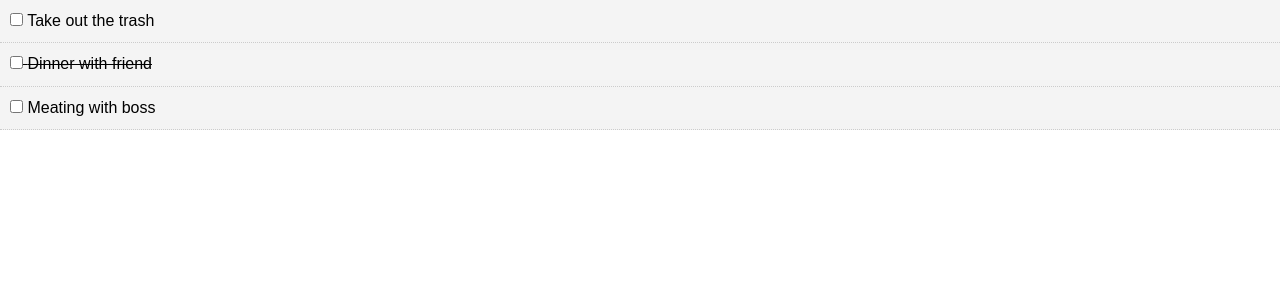
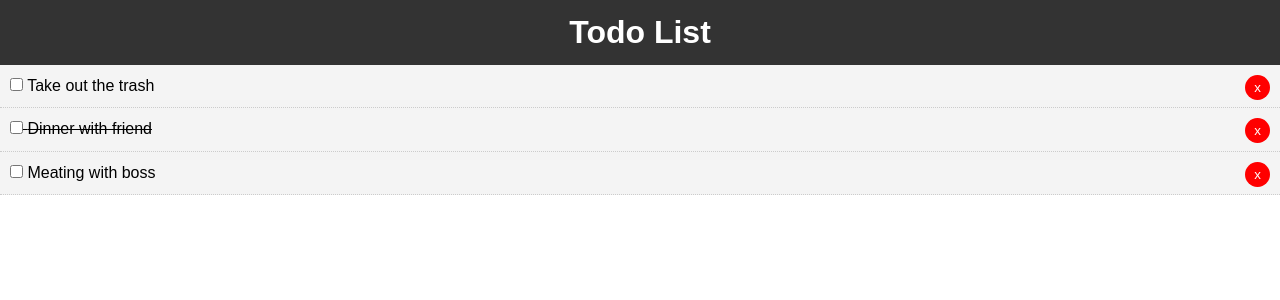
Before and after one commit to anuragsingh228/Todo-React, a React (Create React App) app: page / in a window 1280 px wide. Shown: the top 300 px of the page. Built offline with nearby package versions, Linux system fonts and the light colour scheme.

Commit message:
header added

```diff
--- a/src/App.js
+++ b/src/App.js
@@ -1,4 +1,5 @@
 import React, { Component } from 'react';
+import Header from './components/layout/Header';
 import Todos from './components/Todos';
 
 import './App.css';
@@ -24,13 +25,27 @@
     ]
   }
 
-  markComplete = () => {
-    console.log('From app.js');
+  markComplete = (id) => {
+    this.setState({
+      todos: this.state.todos.map(todo => {
+        if (todo.id === id) {
+          todo.completed = !todo.completed
+        }
+        return todo;
+      })
+    })
+
   }
+
+  delTodo = (id) => {
+    this.setState({ todos: [...this.state.todos.filter(todo => todo.id !== id)] });
+  }
+
   render() {
     return (
       <div className="App">
-        <Todos todos={this.state.todos} markComplete={this.markComplete} />
+        <Header />
+        <Todos todos={this.state.todos} markComplete={this.markComplete} delTodo={this.delTodo} />
       </div>
     );
   }
--- a/src/components/TodoItem.js
+++ b/src/components/TodoItem.js
@@ -18,6 +18,7 @@
                 <p>
                     <input type="checkbox" onChange={this.props.markComplete.bind(this, id)} /> {' '}
                     {tittle}
+                    <button onClick={this.props.delTodo.bind(this, id)} style={btnStyle}>x</button>
                 </p>
             </div>
         )
@@ -28,4 +29,14 @@
     todo: PropTypes.object.isRequired
 }
 
+const btnStyle = {
+    background: '#ff0000',
+    color: '#fff',
+    border: 'none',
+    padding: '5px 9px',
+    borderRadius: '50%',
+    cursor: 'pointer',
+    float: 'right'
+}
+
 export default TodoItem
--- a/src/components/Todos.js
+++ b/src/components/Todos.js
@@ -5,7 +5,7 @@
 class Todos extends Component {
     render() {
         return this.props.todos.map((todo) => (
-            <Todoitem key={todo.id} todo={todo} markComplete={this.props.markComplete} />
+            <Todoitem key={todo.id} todo={todo} markComplete={this.props.markComplete} delTodo={this.props.delTodo} />
         ));
     }
 }
--- /dev/null
+++ b/src/components/layout/Header.js
@@ -0,0 +1,17 @@
+import React from 'react';
+function Header() {
+    return (
+        <header style={headerStyle}>
+            <h1>Todo List</h1>
+        </header>
+    )
+}
+
+const headerStyle = {
+    background: '#333',
+    color: "#fff",
+    textAlign: 'center',
+    padding: '10px'
+}
+
+export default Header;
```
